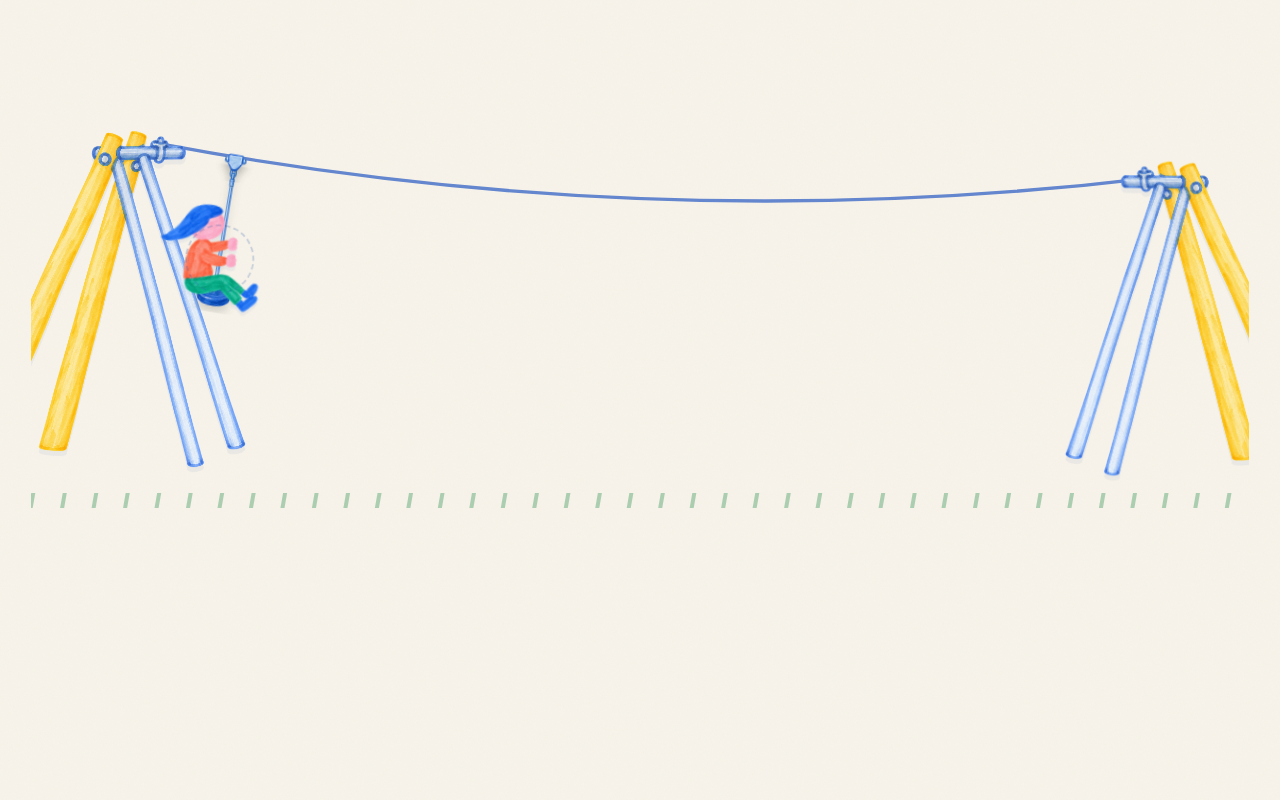
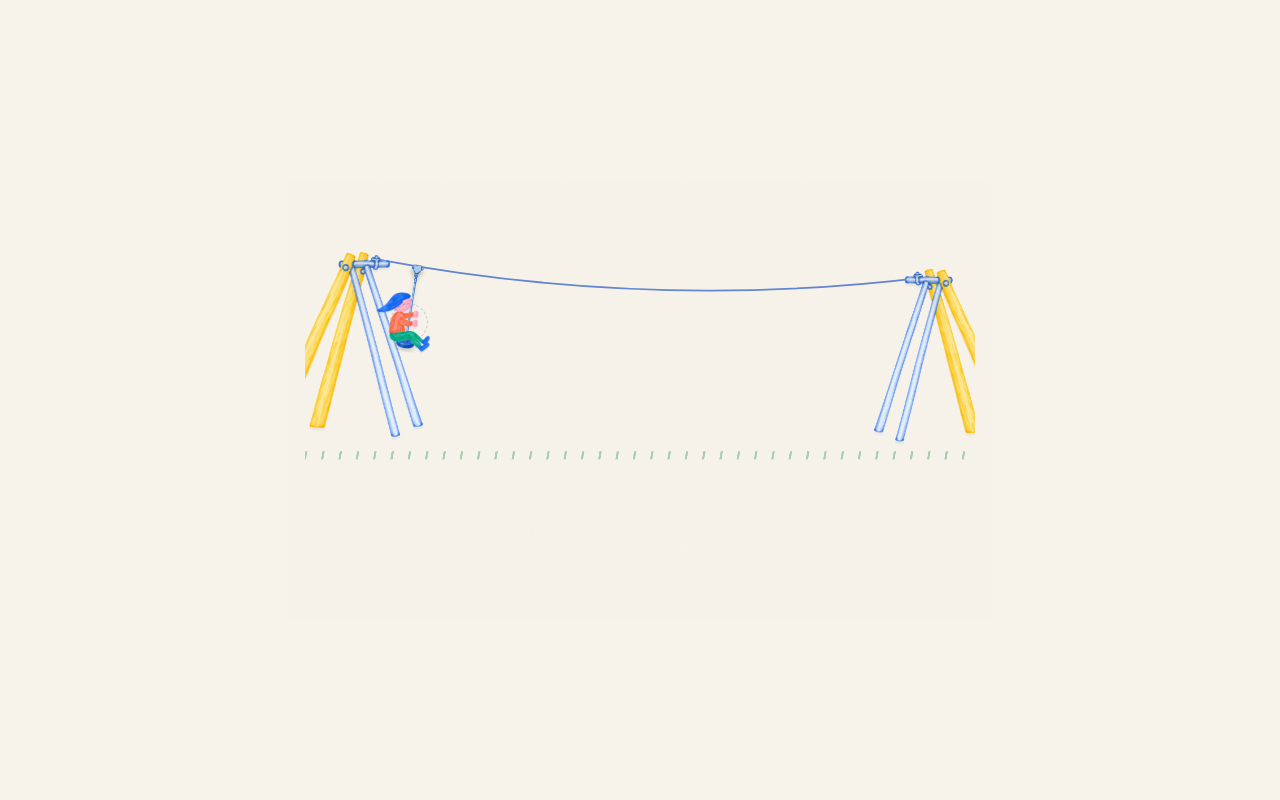
Before and after one commit to CryptoCookie16/my--portfolio, a Next.js app: page / in a window 1280 px wide. Shown: the top 800 px of the page. Built offline with nearby package versions, Linux system fonts and the light colour scheme.

Commit message:
feat: 滑索缩小至55%，小人滑动时从左到右揭幕首页
Co-Authored-By: Claude Sonnet 4.6 <noreply@anthropic.com>

```diff
--- a/components/home-section.tsx
+++ b/components/home-section.tsx
@@ -7,6 +7,7 @@ export function HomeSection() {
   const { t } = useLang()
   const [showIntro, setShowIntro] = useState(false)
   const [fading, setFading] = useState(false)
+  const [cableProgress, setCableProgress] = useState(0)
   const iframeRef = useRef<HTMLIFrameElement>(null)
 
   useEffect(() => {
@@ -20,7 +21,10 @@ export function HomeSection() {
   useEffect(() => {
     if (!showIntro) return
     const handler = (e: MessageEvent) => {
-      if (e.data === "cableway:done") {
+      if (!e.data || typeof e.data !== "object") return
+      if (e.data.type === "cableway:progress") {
+        setCableProgress(e.data.progress as number)
+      } else if (e.data.type === "cableway:done") {
         setFading(true)
         setTimeout(() => {
           setShowIntro(false)
@@ -41,15 +45,26 @@ export function HomeSection() {
             inset: 0,
             zIndex: 9999,
             background: "#f7f3ea",
+            clipPath: (() => {
+              const start = 0.07, end = 0.89
+              const pct = Math.round(Math.max(0, Math.min(1, (cableProgress - start) / (end - start))) * 100)
+              return pct > 2 ? `inset(0 0 0 ${pct}%)` : undefined
+            })(),
+            transition: fading ? "opacity 1.1s ease" : "clip-path 0.12s linear",
             opacity: fading ? 0 : 1,
-            transition: "opacity 1.1s ease",
             pointerEvents: fading ? "none" : "auto",
           }}
         >
           <iframe
             ref={iframeRef}
             src="/cableway/index.html?style=marker&embedded=1"
-            style={{ width: "100%", height: "100%", border: "none" }}
+            style={{
+              width: "100%",
+              height: "100%",
+              border: "none",
+              transform: "scale(0.55)",
+              transformOrigin: "center center",
+            }}
             title="滑索"
           />
         </div>
--- a/public/cableway/index.html
+++ b/public/cableway/index.html
@@ -816,9 +816,16 @@
           || state.phase === "settling"
           || (state.phase === "impact" && state.impactAge > .18);
         prototype.classList.toggle("is-replayable", replayReady);
-        if (state.phase === "settled" && !state._notified) {
-          state._notified = true;
-          if (window.parent !== window) window.parent.postMessage("cableway:done", "*");
+        if (window.parent !== window) {
+          const now = performance.now();
+          if (!state._lastMsg || now - state._lastMsg > 40) {
+            state._lastMsg = now;
+            window.parent.postMessage({ type: "cableway:progress", progress: state.progress }, "*");
+          }
+          if (state.phase === "settled" && !state._notified) {
+            state._notified = true;
+            window.parent.postMessage({ type: "cableway:done" }, "*");
+          }
         }
       }
 
```
